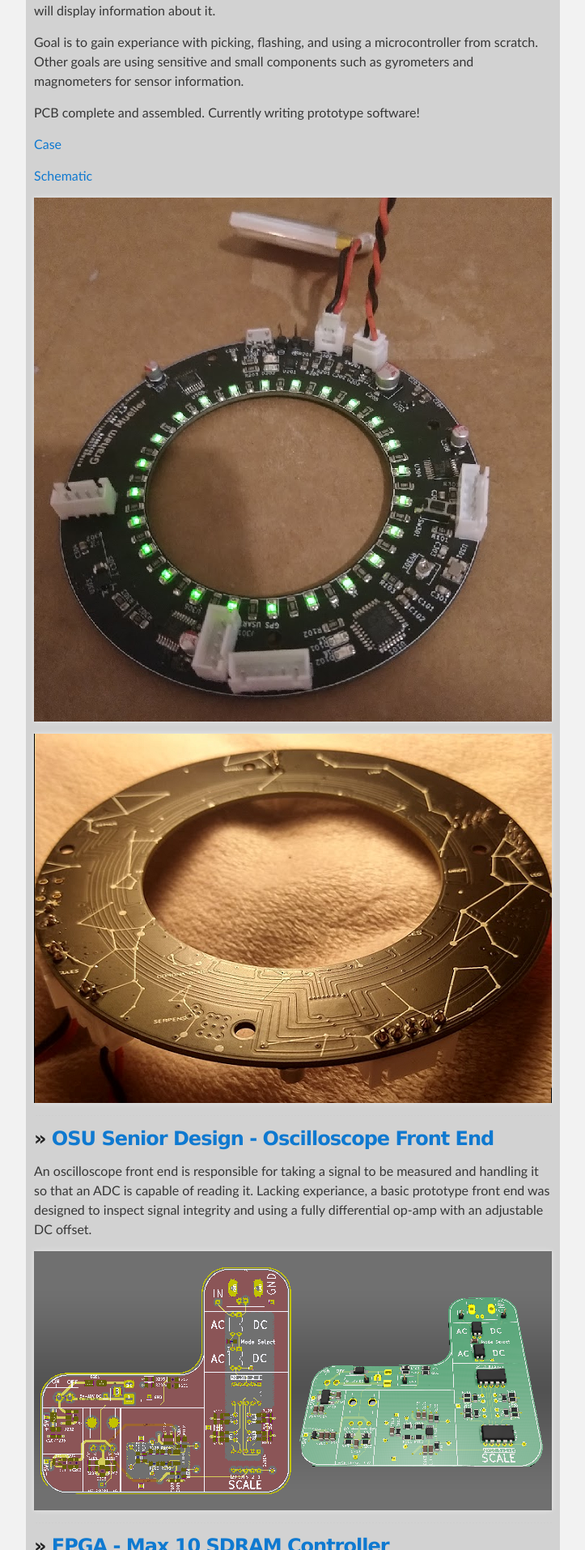
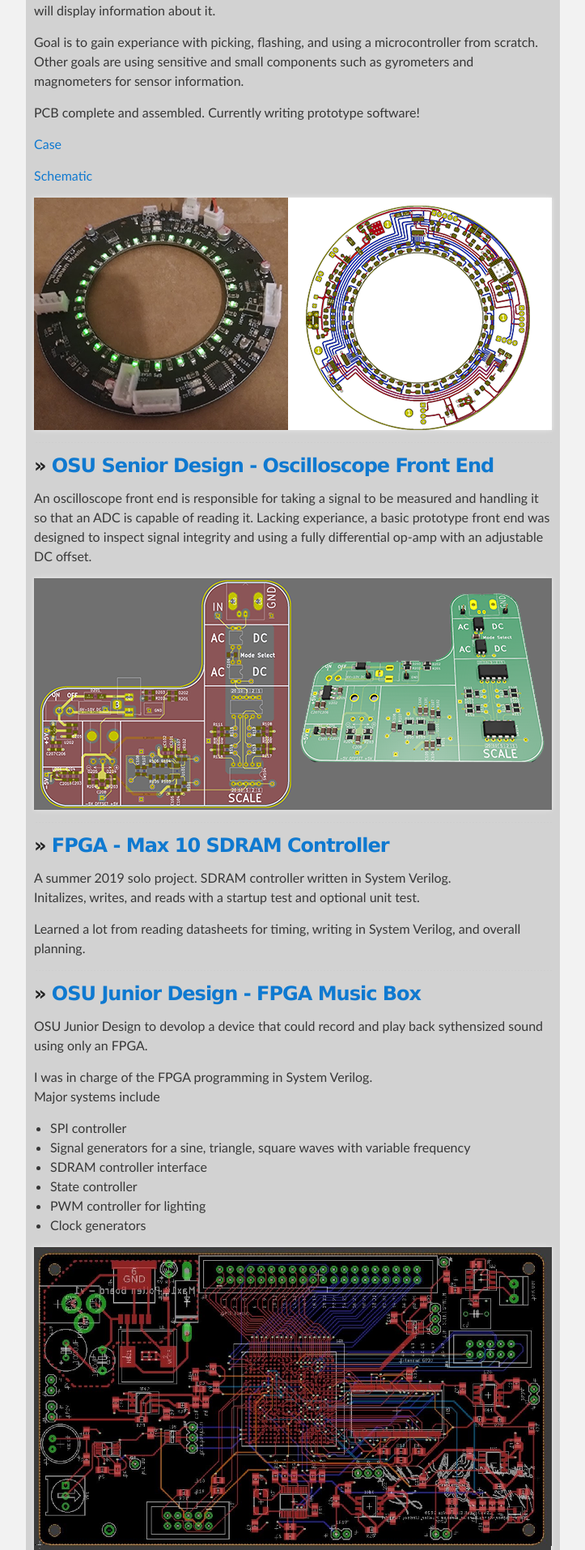
Before and after one commit to Muellegr/Muellegr.github.io, a Jekyll site: the page built from index.md, in a window 1280 px wide. Shown: the part 330-2244 px from the top of the page at 81% size, without its empty margins (278-1001 px from the left). Built offline with Jekyll 4.4.1, drawn with Linux system fonts in a browser that asks for light colours.

Commit message:
Added images

```diff
--- a/index.md
+++ b/index.md
@@ -18,10 +18,7 @@ PCB complete and assembled.  Currently writing prototype software!
 
 [Schematic](https://raw.githubusercontent.com/Muellegr/Star_Gazer/master/Documentation/StarGazer_Schematics.pdf)
 
-![PCB](assets/StarGazer/pcb_top.png)
-
-
-![PCB](assets/StarGazer/pcb_bottom.png)
+![PCB](assets/StarGazer/pcb_bar.png)
 * * *
 
 ### » [OSU Senior Design - Oscilloscope Front End](https://github.com/Muellegr/SeniorDesign_FrontEndDemoTest)
```
Also changed, not shown: assets/SeniorDesign/FrontEndPrototype/composite_pcb.png, assets/StarGazer/pcb_bar.png (added), assets/StarGazer/pcb_traces_large.png (added).
